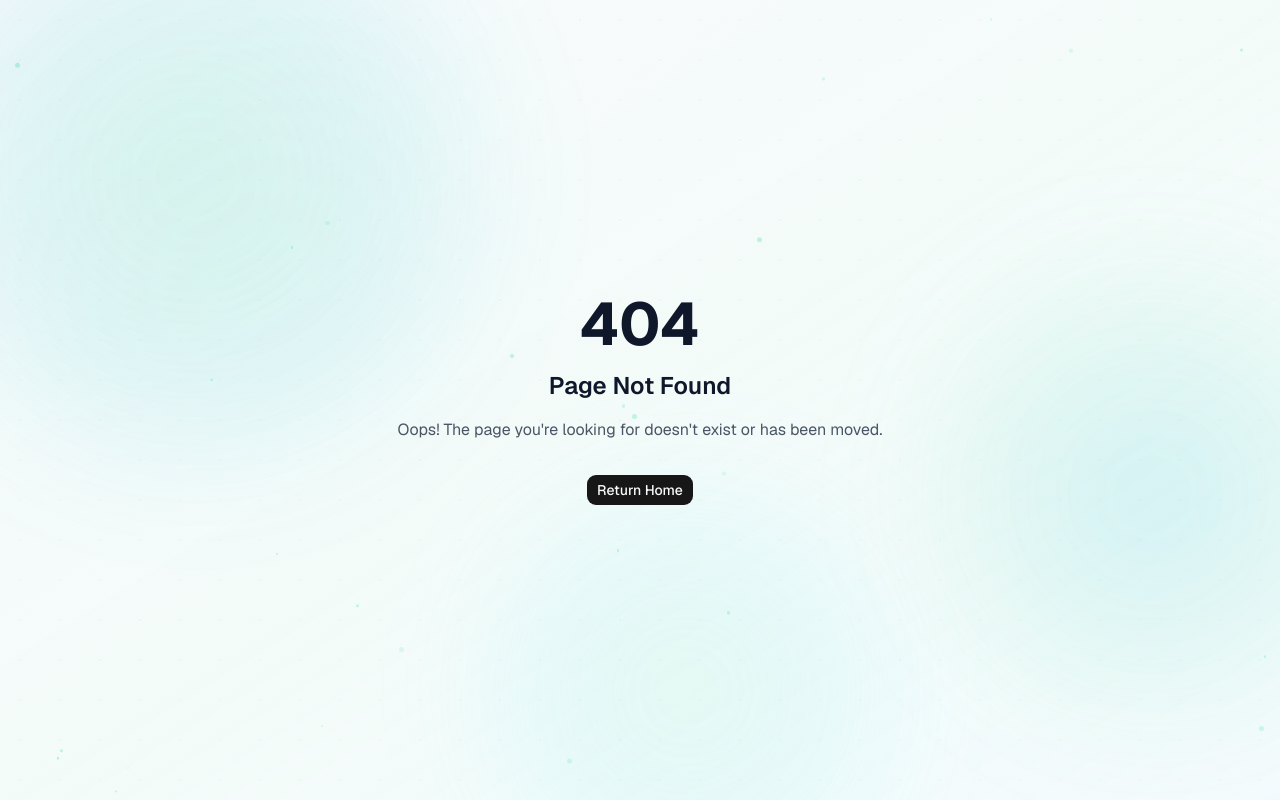
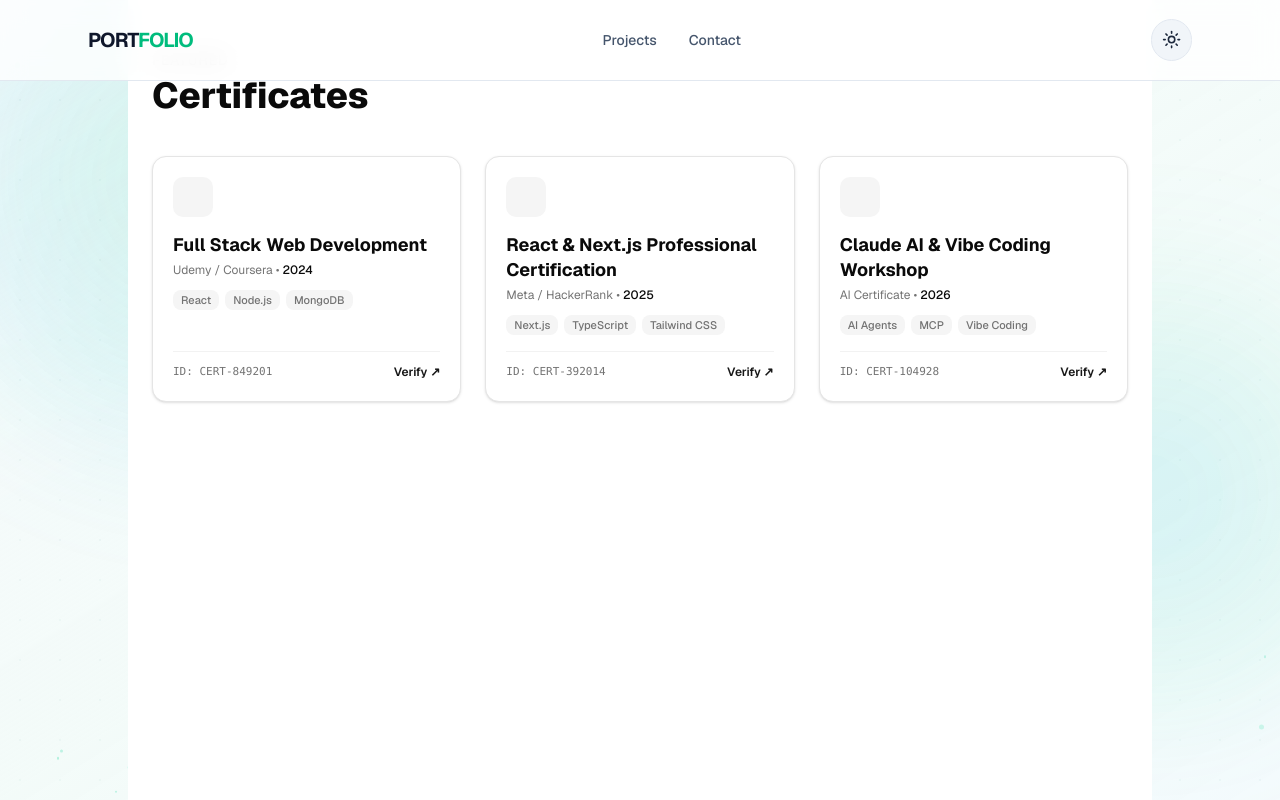
Before and after one commit to PrakashSingh65/portfolio, a Next.js app: page /certificate in a window 1280 px wide. Before the commit this address had no page. Shown: the top 800 px of the page. Built offline with nearby package versions, Linux system fonts and the light colour scheme; a web font is replaced by a local one.

Commit message:
feat: add CertificatePage component to display user certifications with details

```diff
--- /dev/null
+++ b/app/(main)/certificate/page.tsx
@@ -0,0 +1,96 @@
+'use client';
+
+import React from 'react';
+
+const certificatesData = [
+  {
+    id: 1,
+    title: "Full Stack Web Development",
+    issuer: "Udemy / Coursera",
+    date: "2024",
+    credentialId: "CERT-849201",
+    link: "#",
+    skills: ["React", "Node.js", "MongoDB"],
+  },
+  {
+    id: 2,
+    title: "React & Next.js Professional Certification",
+    issuer: "Meta / HackerRank",
+    date: "2025",
+    credentialId: "CERT-392014",
+    link: "#",
+    skills: ["Next.js", "TypeScript", "Tailwind CSS"],
+  },
+  {
+    id: 3,
+    title: "Claude AI & Vibe Coding Workshop",
+    issuer: "AI Certificate",
+    date: "2026",
+    credentialId: "CERT-104928",
+    link: "#",
+    skills: ["AI Agents", "MCP", "Vibe Coding"],
+  },
+];
+
+export default function CertificatePage() {
+  return (
+    <section className="min-h-screen bg-background text-foreground px-6 py-12 max-w-5xl mx-auto font-sans transition-colors duration-200">
+      <div className="mb-10">
+        <span className="text-muted-foreground text-sm tracking-wider uppercase font-medium">
+          Featured
+        </span>
+        <h1 className="text-4xl font-extrabold text-foreground mt-1">
+          Certificates
+        </h1>
+      </div>
+
+      <div className="grid grid-cols-1 md:grid-cols-3 gap-6">
+        {certificatesData.map((cert) => (
+          <div
+            key={cert.id}
+            className="flex flex-col justify-between p-5 bg-card border border-border rounded-xl hover:border-primary/50 hover:bg-accent/30 transition-all duration-200 group shadow-sm"
+          >
+            <div>
+              <div className="w-10 h-10 rounded-lg bg-secondary flex items-center justify-center text-primary font-bold text-lg mb-4 group-hover:scale-105 transition-transform">
+
+              </div>
+
+              <h2 className="text-lg font-bold text-card-foreground group-hover:text-primary transition-colors duration-200 mb-1 leading-snug">
+                {cert.title}
+              </h2>
+
+              <p className="text-xs text-muted-foreground mb-3">
+                {cert.issuer} • <span className="font-medium text-foreground">{cert.date}</span>
+              </p>
+
+              <div className="flex gap-1.5 flex-wrap mb-4">
+                {cert.skills.map((skill, idx) => (
+                  <span
+                    key={idx}
+                    className="text-[11px] bg-muted text-muted-foreground px-2 py-0.5 rounded-md font-medium"
+                  >
+                    {skill}
+                  </span>
+                ))}
+              </div>
+            </div>
+
+            <div className="pt-3 border-t border-border/50 flex items-center justify-between mt-auto">
+              <span className="text-[11px] text-muted-foreground font-mono">
+                ID: {cert.credentialId}
+              </span>
+              <a
+                href={cert.link}
+                target="_blank"
+                rel="noreferrer"
+                className="text-xs font-semibold text-primary hover:underline flex items-center gap-1"
+              >
+                Verify ↗
+              </a>
+            </div>
+          </div>
+        ))}
+      </div>
+    </section>
+  );
+}
```
